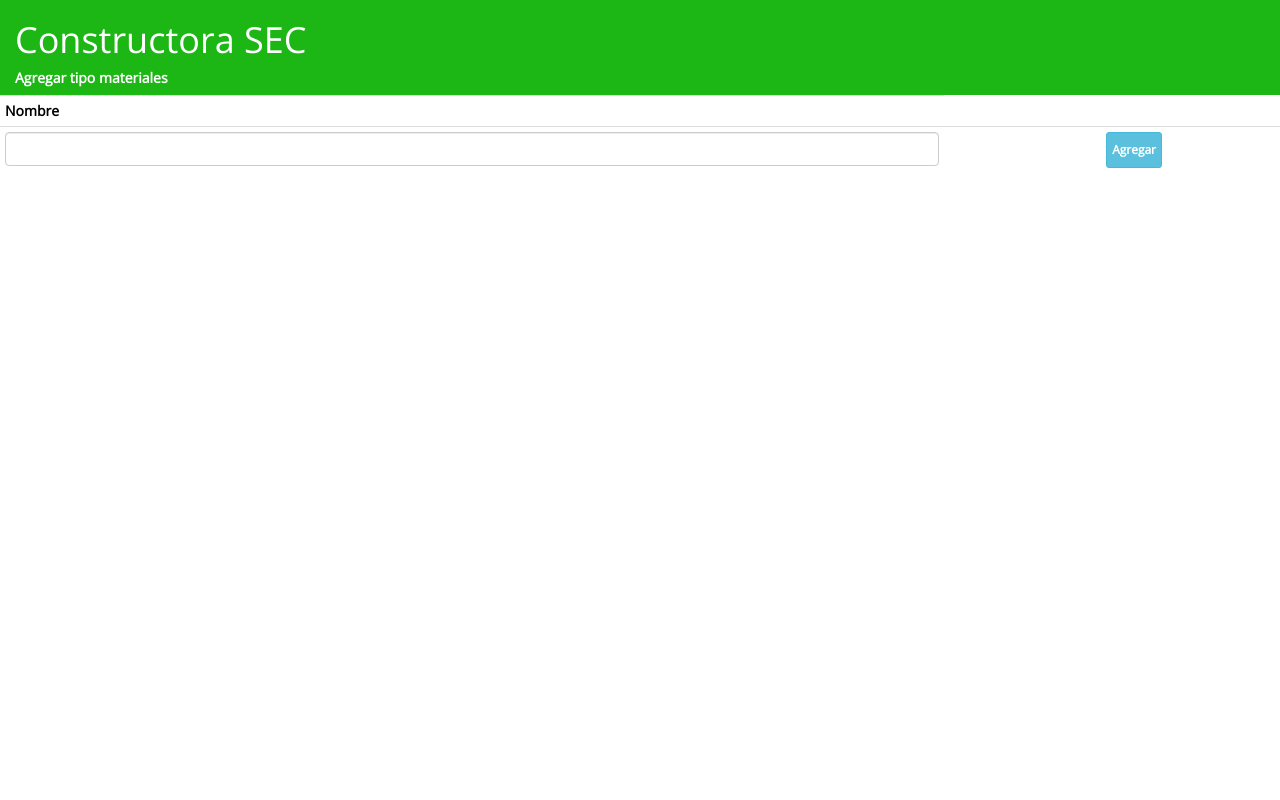
After one commit to IntegracionSoftware704/constructorasecinacap2018, a PHP site: page /constructorasecinacap2018/view/agregartipomaterial.php in a window 1280 px wide. The commit adds this page. Run offline with PHP 8.4, Linux system fonts and the light colour scheme.

Commit message:
controles y tipo de material

```diff
--- /dev/null
+++ b/view/agregartipomaterial.php
@@ -0,0 +1,56 @@
+<!DOCTYPE html>
+<!--Posibilita el ingreso de materiales con sus respectivos detalles-->
+<html lang="">
+<head>
+    <meta charset="utf-8">
+    <meta name="viewport" content="width=device-width, initial-scale=1.0">
+    <title>Agregar tipo material - Contructora SEC</title>
+    <link rel=stylesheet href="../css/bootstrap.min.css">
+    <link rel="stylesheet" href="../css/estilos.css">
+    <link rel="stylesheet" href="../css/menu.css">
+    <link rel="stylesheet" href="../css/carousel.css">
+    <link rel="stylesheet" href="../css/footer.css">
+    <link rel="stylesheet" href="../css/login.css">
+    <link rel="stylesheet" href="../css/registro.css">
+    <link rel="stylesheet" href="../css/gestionplanilla.css">
+    <link href='https://fonts.googleapis.com/css?family=Passion+One' rel='stylesheet' type='text/css'>
+    <link href='https://fonts.googleapis.com/css?family=Oxygen' rel='stylesheet' type='text/css'>
+    <link href="../css/siderbar.css" rel="stylesheet" type="text/css">
+    <script src="../js/jquery-3.3.1.min.js"></script>
+    <script src="../js/bootstrap.min.js"></script>
+    <script src="../js/menu.js"></script>
+    <script src="../js/carousel.js"></script>
+    <script src="../js/login.js"></script>
+    <script src="../js/solonumeros.js"></script>
+</head>
+<body>
+  <header>
+    <div class="container-fluid">
+        <h1>Constructora SEC</h1>
+        <h5 style="color:#fff;"><strong>Agregar tipo materiales</strong></h5>
+    </div>
+</header>
+<div class="container-fluid">
+  <div class="row">
+<table class="table table-condensed">
+  <tbody>
+    <tr>
+      <th scope="col">Nombre</th>
+
+    </tr>
+  <form id="form"  role="form" method="post" action="../controller/insertartipomaterial.php">
+   <tr>
+      <td><input class="form-control" id="nombre" name="nombre" type="text" maxlength="45" required></td>
+    <td>
+      </select>
+ </td>
+      <td class="text-center"> <button type="submit" id="reg" name="reg" class="btn btn-info btn-xs">Agregar</button></td>
+    </tr>
+    </form>
+
+  </tbody>
+</table>
+</div>
+</div>
+</body>
+</html>
--- a/view/gestionmateriales.php
+++ b/view/gestionmateriales.php
@@ -70,6 +70,7 @@
 </ul>
 <ul class="nav navbar-nav navbar-right">
 <li><a href="javascript:window.open('agregarmaterial.php','','top=50,left=100,width=900,height=500');void 0">Agregar Materiales</a></li>
+<li><a href="javascript:window.open('agregartipomaterial.php','','top=50,left=100,width=900,height=500');void 0">Agregar tipo material</a></li>
 </ul>
 </div><!-- /.nav-collapse -->
 </nav>
--- a/view/gestionplanilla.php
+++ b/view/gestionplanilla.php
@@ -37,7 +37,7 @@
 <ul class="nav navbar-nav">
     <li><a href="panelcontrol.php">Inicio</a></li>
     <li><a href="gestionplanilla.php">Gestion planillas</a></li>
-    <li><a href="gestionmateriales.php">Gestion Materiales</a>
+    <?php if($_SESSION['rol']=="administrador"){echo '<li><a href="gestionmateriales.php">Gestion Materiales</a>';}?>
     </li>
 </ul>
 <ul class="nav navbar-nav navbar-right">
--- a/view/panelcontrol.php
+++ b/view/panelcontrol.php
@@ -24,7 +24,7 @@
 <ul class="nav navbar-nav">
     <li><a href="panelcontrol.php">Inicio</a></li>
     <li><a href="gestionplanilla.php">Gestion planillas</a></li>
-    <li><a href="gestionmateriales.php">Gestion Materiales</a>
+    <?php if($_SESSION['rol']=="administrador"){echo '<li><a href="gestionmateriales.php">Gestion Materiales</a>';}?>
     </li>
 </ul>
 <ul class="nav navbar-nav navbar-right">
```
Also changed, not shown: controller/insertartipomaterial.php (added, +27 -0 lines), model/transacbd.php (+12 -0 lines), 1 other file.
